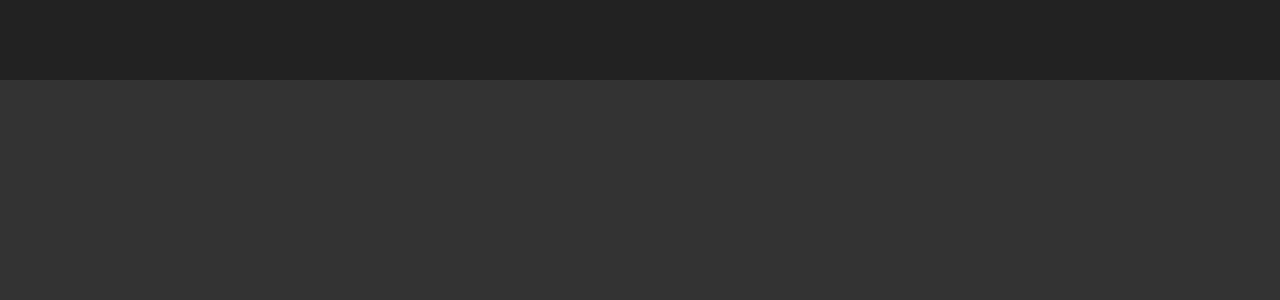
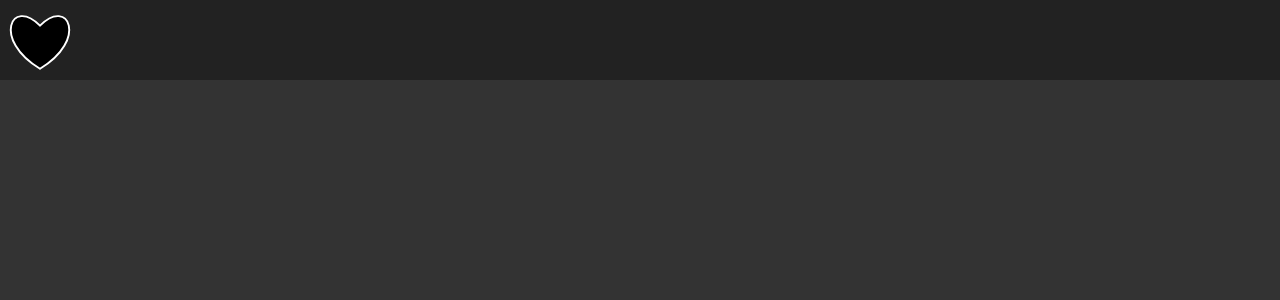
Before and after one commit to naranjujeli/website-template-02, a React (Create React App) app: page / in a window 1280 px wide. Shown: the top 300 px of the page. Built offline with nearby package versions, Linux system fonts and the light colour scheme.

Commit message:
Create a placeholder svg Logo component

```diff
--- a/src/components/Logo.js
+++ b/src/components/Logo.js
@@ -1,7 +1,42 @@
+import { motion } from 'framer-motion';
+
 function Logo() {
     return (
         <>
-
+            <motion.svg
+            transition={{
+                duration: .2,
+                damping: 10,
+                stiffness: 200,
+                type: "spring"
+            }}
+            whileHover={{ scale: 1.2 }}
+            whileTap={{ scale: 0.8 }}
+            className="Logo"
+            viewBox="0 0 100 100"
+            >
+                <motion.path
+                className="Logo-path"
+                transition={{
+                    pathLength: {
+                        duration: 2,
+                        ease: "circOut"
+                    },
+                    fillOpacity: {
+                        duration: 2,
+                    },
+                    fill: {
+                        duration: 2,
+                        ease: "easeIn"
+                    }
+                }}
+                initial={{ fillOpacity: "0%", pathLength: 0 }}
+                animate={{ fill: ["rgb(0, 0, 0)", "rgb(255, 0, 0)", "rgb(0, 0, 0)"], fillOpacity: ["0%", "100%", "100%"], pathLength: 1 }}
+                d="M 50 80 C 0 50 20 5 50 35 C 80 5 100 50 50 80"
+                stroke="white"
+                strokeWidth="2px"
+                />
+            </motion.svg>
         </>
     );
 }
--- a/src/styles/NavigationBar.css
+++ b/src/styles/NavigationBar.css
@@ -9,3 +9,20 @@
 
     background-color: var(--navbar-background);
 }
+
+.Logo {
+    aspect-ratio: 1/1;
+    height: 100%;
+
+    /* So the browser doesn't display any indicators of selection while tapping */
+    outline: none;
+    user-select: none;
+    -webkit-tap-highlight-color:  rgba(0, 0, 0, 0);
+
+    /* But, in order to indicate tapping is animated */
+    cursor: pointer;
+}
+
+.Logo-path {
+    stroke-linecap: round;
+}
```
